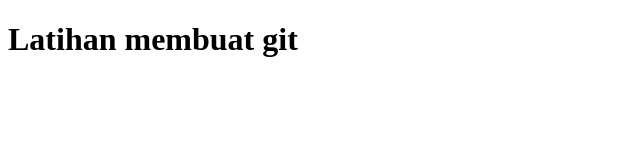
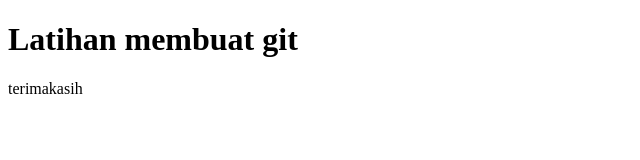
Before and after one commit to AbDanz/C030320038-latihan-git, a plain HTML site: page Index.html in a window 1280 px wide. Shown: the whole page, without its empty margins (0-640 px from the left). Drawn offline with Linux system fonts and the light colour scheme.

Commit message:
Menambahkan isi index

```diff
--- a/Index.html
+++ b/Index.html
@@ -5,5 +5,6 @@
 </head>
 <body>
 	<h1>Latihan membuat git</h1>
+	terimakasih
 </body>
 </html>
```
